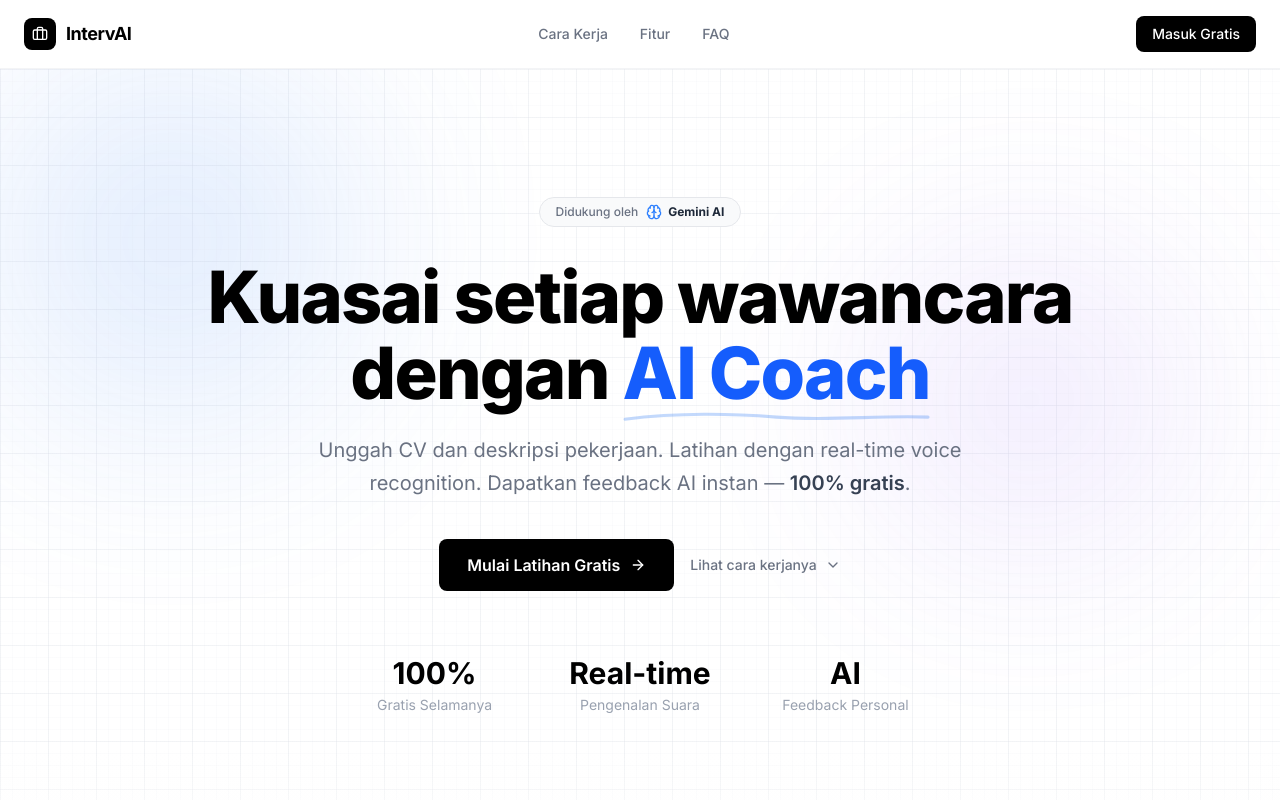
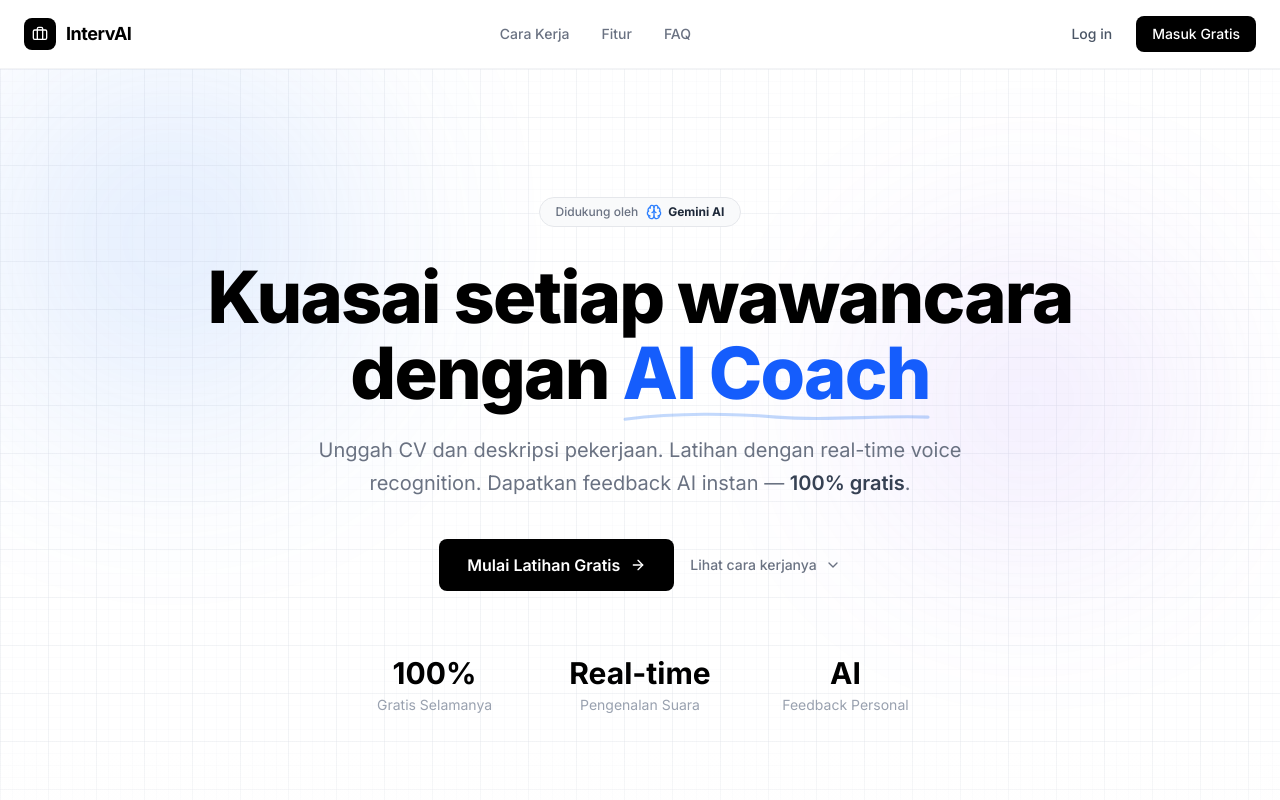
Before and after one commit to fersyahhh/intervai-project, a React (Vite) app: page / in a window 1280 px wide. Shown: the top 800 px of the page. Built offline with nearby package versions, Linux system fonts and the light colour scheme; no server answers.

Commit message:
design: add 'Log in' link back to LandingPage navbar

```diff
--- a/src/presentation/pages/LandingPage.tsx
+++ b/src/presentation/pages/LandingPage.tsx
@@ -79,6 +79,12 @@
           </nav>
 
           <div className="flex items-center gap-3">
+            <Link
+              to="/login"
+              className="text-sm font-medium text-gray-600 hover:text-black transition-colors px-3 py-2"
+            >
+              Log in
+            </Link>
             <Link
               to="/setup"
               className="text-sm font-medium bg-black text-white px-4 py-2 rounded-lg hover:bg-gray-800 transition-colors"
```
